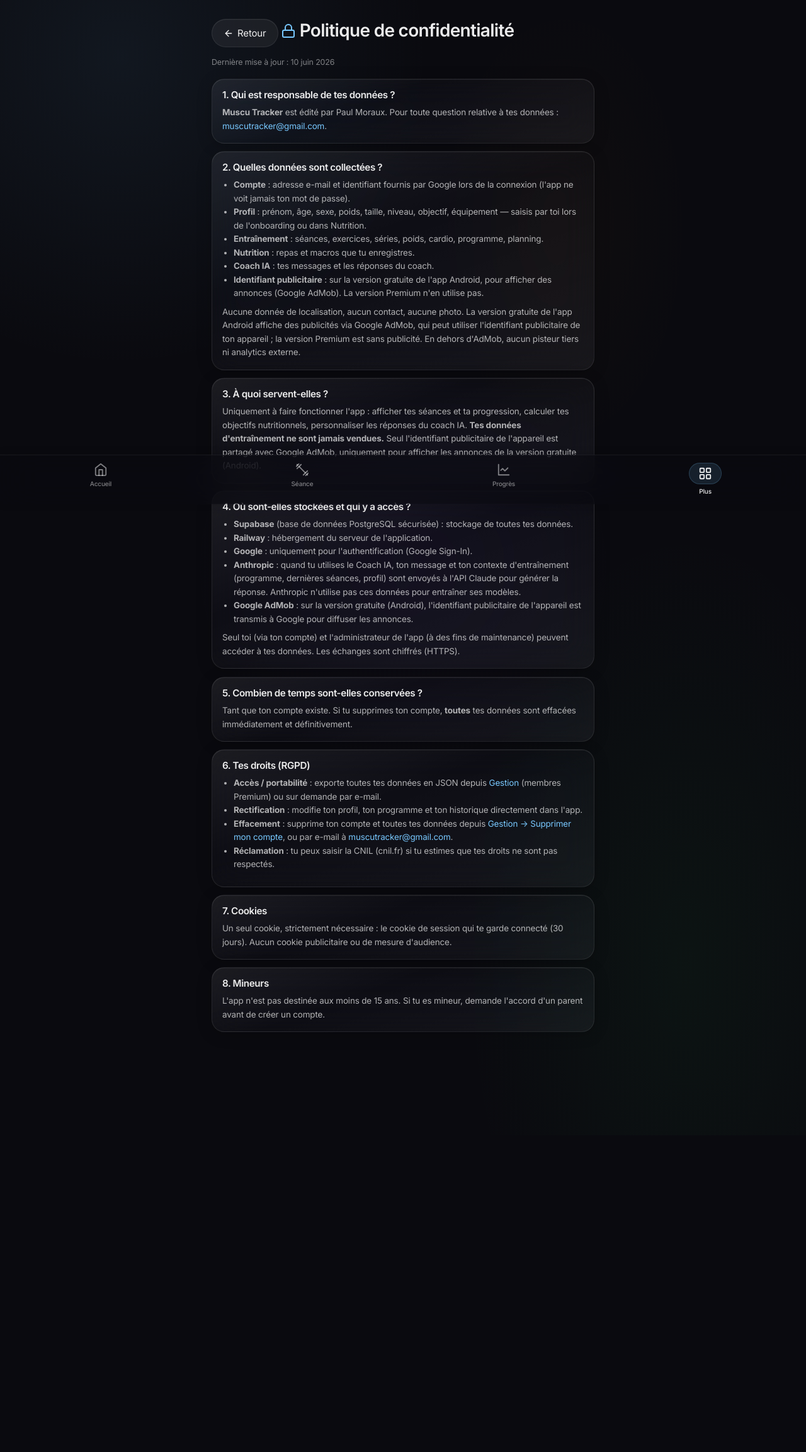
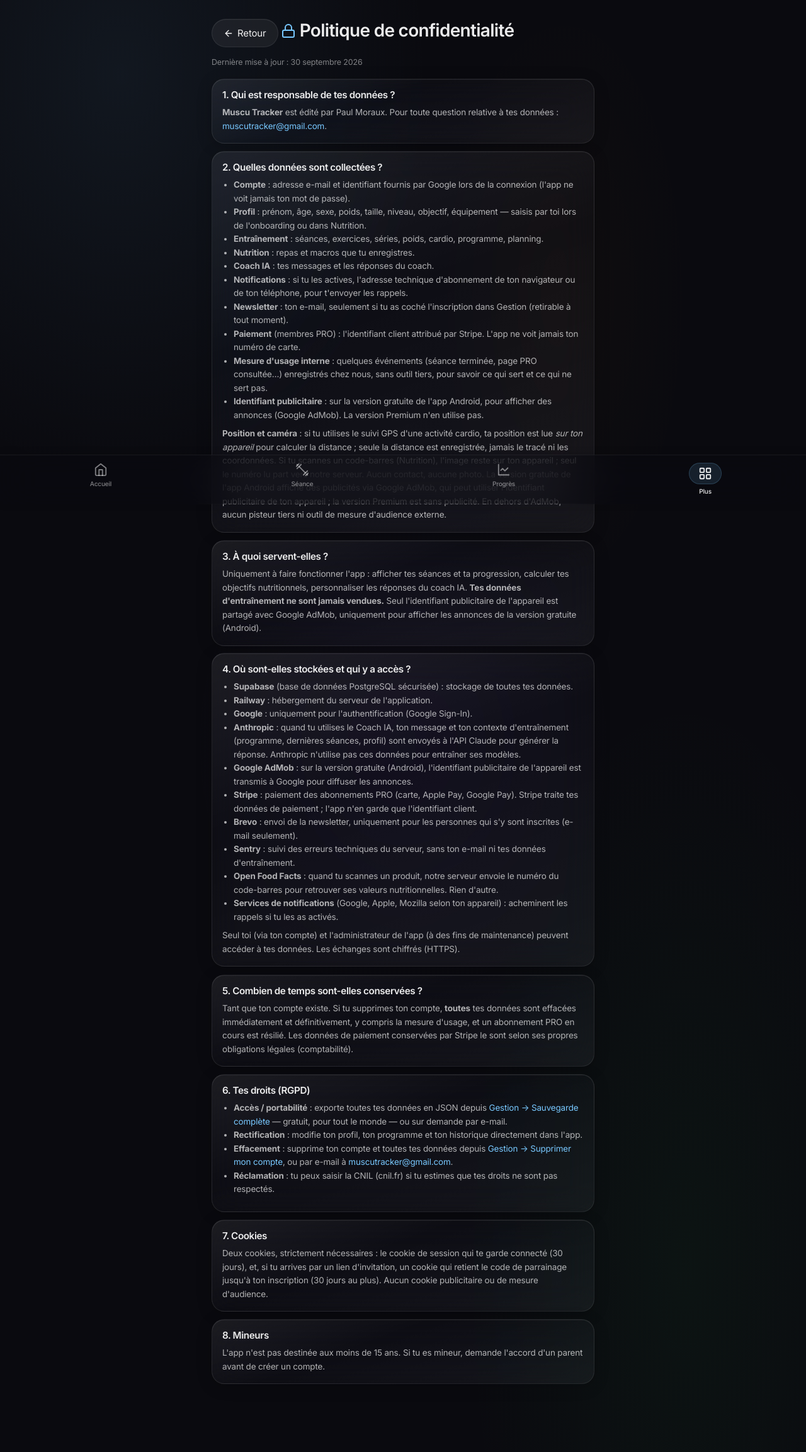
Before and after one commit to morauxpaul-jpg/mon-app-muscu, a Flask app: page /confidentialite in a window 1280 px wide. Shown: the top 2306 px of the page at 63% size. Before the commit the page ends 1639 px from the top, so only its background shows below. Run offline with Flask 3, Linux system fonts and the light colour scheme.

Commit message:
fix(rgpd): export gratuit et complet, effacement complet, politique exacte
Audit du 30/09, I12 (partie ne dependant pas des infos d'editeur).
- Export de ses donnees gratuit pour tous (portabilite, RGPD art. 20) ;
  il etait PRO, et la page de suppression renvoyait vers un mur. La
  reimportation reste PRO.
- L'export contient aussi la nutrition et les conversations du coach.
- Supprimer son compte efface aussi la table events (mesure d'usage).
- Politique de confidentialite : Stripe, Brevo, Sentry, Open Food Facts,
  services de notifications ; position et camera traitees sur l'appareil
  (seule la distance / le numero de code-barres partent) ; deux cookies
  (session + parrainage) ; export gratuit. FAQ alignee.
- Page PRO et mur : « Export » n'est plus vendu comme avantage payant.

Reste : CGV, mentions legales, retractation (infos d'editeur requises).

Co-Authored-By: Claude Opus 5.5 <noreply@anthropic.com>

```diff
--- a/pwa/core/db.py
+++ b/pwa/core/db.py
@@ -65,7 +65,7 @@ from core.db_profil import (
 
 # ── les repas ───────────────────────────────────────────────────
 from core.db_nutrition import (
-    delete_nutrition, insert_nutrition, list_nutrition, sum_nutrition_day,
+    delete_nutrition, insert_nutrition, list_all_nutrition, list_nutrition, sum_nutrition_day,
     sum_nutrition_range
 )
 
@@ -86,7 +86,7 @@ from core.db_push import (
 
 # ── les conversations du coach ──────────────────────────────────
 from core.db_coach import (
-    clear_coach_messages, create_coach_conversation, delete_coach_conversation,
+    clear_coach_messages, create_coach_conversation, delete_coach_conversation, export_coach,
     insert_coach_message, list_coach_conversations, list_coach_messages,
     rename_coach_conversation, touch_coach_conversation
 )
--- a/pwa/core/db_admin.py
+++ b/pwa/core/db_admin.py
@@ -302,6 +302,10 @@ def delete_user_account(user_id: str) -> None:
         ("body_weight", "user_id"),
         ("session_notes", "user_id"),
         ("push_subscriptions", "user_id"),
+        # Mesure d'usage interne : sans clé étrangère vers le compte, ses
+        # lignes survivaient à la suppression (la politique promet « toutes
+        # tes données »).
+        ("events", "user_id"),
         ("history", "user_id"),
         ("programs", "user_id"),
         ("onboarding", "user_id"),
--- a/pwa/routes/gestion.py
+++ b/pwa/routes/gestion.py
@@ -17,6 +17,7 @@ from core.data import (
     get_hist, get_prog, save_prog, save_prog_body, save_hist, get_profile,
     get_onboarding, delete_user_account, set_newsletter_optin, list_body_weight,
     upsert_body_weight, rename_exercise_rows, list_session_notes,
+    list_all_nutrition, export_coach,
 )
 
 logger = logging.getLogger(__name__)
@@ -548,9 +549,11 @@ def _sanitize_program(raw: dict) -> dict:
 
 @bp.route("/gestion/export")
 def export_data():
-    """Exporte toutes les données utilisateur en JSON (VIP uniquement)."""
-    if not getattr(g, "is_vip_full", False):
-        return paywall("Export complet", 403)
+    """Exporte TOUTES les données de l'utilisateur en JSON — pour tout le
+    monde. C'est le droit à la portabilité (RGPD, art. 20) : il était réservé
+    aux membres PRO, et la page de suppression de compte conseillait
+    d'exporter… vers un mur de paiement (audit du 30/09, I12). La
+    RÉimportation reste une fonction PRO."""
     prog = get_prog()
     hist = get_hist()
     profile = get_profile() or {}
@@ -565,8 +568,15 @@ def export_data():
     except Exception as e:  # migration v34 absente
         logger.error("export list_session_notes FAILED: %s", e)
         bilans = []
+    optionnels = {}
+    for nom, lire in (("nutrition", list_all_nutrition), ("coach", export_coach)):
+        try:
+            optionnels[nom] = lire()
+        except Exception as e:  # table absente : export sans elle
+            logger.error("export %s FAILED: %s", nom, e)
+            optionnels[nom] = [] if nom == "nutrition" else {}
     payload = {
-        "version": 2,
+        "version": 3,
         "exported_at": date.today().isoformat(),
         "programme": prog,
         "historique": hist,
@@ -574,6 +584,9 @@ def export_data():
         "bilans": bilans,
         "profil": {k: v for k, v in profile.items() if k != "id"},
         "onboarding": {k: v for k, v in onboarding.items() if k not in ("user_id", "id")},
+        "nutrition": [{k: v for k, v in r.items() if k != "user_id"}
+                      for r in optionnels["nutrition"]],
+        "coach": optionnels["coach"],
     }
     filename = f"muscu-tracker-backup-{date.today().isoformat()}.json"
     return Response(
--- a/pwa/templates/confidentialite.html
+++ b/pwa/templates/confidentialite.html
@@ -5,7 +5,7 @@
   <a href="{% if is_authenticated %}/plus{% else %}/{% endif %}" class="btn label-icon" style="display:inline-flex; margin-bottom:10px;"><svg class="icon icon-sm"><use href="/static/img/icons.svg#arrow-left"/></svg>Retour</a>
 
   <h1 class="label-icon"><svg class="icon icon-lg icon-accent"><use href="/static/img/icons.svg#lock"/></svg>Politique de confidentialité</h1>
-  <p style="font-size:0.78rem; color:var(--text-3); margin:4px 0 16px;">Dernière mise à jour : 10 juin 2026</p>
+  <p style="font-size:0.78rem; color:var(--text-3); margin:4px 0 16px;">Dernière mise à jour : 30 septembre 2026</p>
 
   <div class="card privacy-card">
     <h3>1. Qui est responsable de tes données ?</h3>
@@ -20,9 +20,13 @@
       <li><strong>Entraînement</strong> : séances, exercices, séries, poids, cardio, programme, planning.</li>
       <li><strong>Nutrition</strong> : repas et macros que tu enregistres.</li>
       <li><strong>Coach IA</strong> : tes messages et les réponses du coach.</li>
+      <li><strong>Notifications</strong> : si tu les actives, l'adresse technique d'abonnement de ton navigateur ou de ton téléphone, pour t'envoyer les rappels.</li>
+      <li><strong>Newsletter</strong> : ton e-mail, seulement si tu as coché l'inscription dans Gestion (retirable à tout moment).</li>
+      <li><strong>Paiement</strong> (membres PRO) : l'identifiant client attribué par Stripe. L'app ne voit jamais ton numéro de carte.</li>
+      <li><strong>Mesure d'usage interne</strong> : quelques événements (séance terminée, page PRO consultée…) enregistrés chez nous, sans outil tiers, pour savoir ce qui sert et ce qui ne sert pas.</li>
       <li><strong>Identifiant publicitaire</strong> : sur la version gratuite de l'app Android, pour afficher des annonces (Google AdMob). La version Premium n'en utilise pas.</li>
     </ul>
-    <p>Aucune donnée de localisation, aucun contact, aucune photo. La version gratuite de l'app Android affiche des publicités via Google AdMob, qui peut utiliser l'identifiant publicitaire de ton appareil ; la version Premium est sans publicité. En dehors d'AdMob, aucun pisteur tiers ni analytics externe.</p>
+    <p><strong>Position et caméra</strong> : si tu utilises le suivi GPS d'une activité cardio, ta position est lue <em>sur ton appareil</em> pour calculer la distance ; seule la distance est enregistrée, jamais le tracé ni les coordonnées. Si tu scannes un code-barres (Nutrition), l'image reste sur ton appareil ; seul le numéro lu part vers notre serveur. Aucun contact, aucune photo. La version gratuite de l'app Android affiche des publicités via Google AdMob, qui peut utiliser l'identifiant publicitaire de ton appareil ; la version Premium est sans publicité. En dehors d'AdMob, aucun pisteur tiers ni outil de mesure d'audience externe.</p>
   </div>
 
   <div class="card privacy-card">
@@ -38,19 +42,24 @@
       <li><strong>Google</strong> : uniquement pour l'authentification (Google Sign-In).</li>
       <li><strong>Anthropic</strong> : quand tu utilises le Coach IA, ton message et ton contexte d'entraînement (programme, dernières séances, profil) sont envoyés à l'API Claude pour générer la réponse. Anthropic n'utilise pas ces données pour entraîner ses modèles.</li>
       <li><strong>Google AdMob</strong> : sur la version gratuite (Android), l'identifiant publicitaire de l'appareil est transmis à Google pour diffuser les annonces.</li>
+      <li><strong>Stripe</strong> : paiement des abonnements PRO (carte, Apple Pay, Google Pay). Stripe traite tes données de paiement ; l'app n'en garde que l'identifiant client.</li>
+      <li><strong>Brevo</strong> : envoi de la newsletter, uniquement pour les personnes qui s'y sont inscrites (e-mail seulement).</li>
+      <li><strong>Sentry</strong> : suivi des erreurs techniques du serveur, sans ton e-mail ni tes données d'entraînement.</li>
+      <li><strong>Open Food Facts</strong> : quand tu scannes un produit, notre serveur envoie le numéro du code-barres pour retrouver ses valeurs nutritionnelles. Rien d'autre.</li>
+      <li><strong>Services de notifications</strong> (Google, Apple, Mozilla selon ton appareil) : acheminent les rappels si tu les as activés.</li>
     </ul>
     <p>Seul toi (via ton compte) et l'administrateur de l'app (à des fins de maintenance) peuvent accéder à tes données. Les échanges sont chiffrés (HTTPS).</p>
   </div>
 
   <div class="card privacy-card">
     <h3>5. Combien de temps sont-elles conservées ?</h3>
-    <p>Tant que ton compte existe. Si tu supprimes ton compte, <strong>toutes</strong> tes données sont effacées immédiatement et définitivement.</p>
+    <p>Tant que ton compte existe. Si tu supprimes ton compte, <strong>toutes</strong> tes données sont effacées immédiatement et définitivement, y compris la mesure d'usage, et un abonnement PRO en cours est résilié. Les données de paiement conservées par Stripe le sont selon ses propres obligations légales (comptabilité).</p>
   </div>
 
   <div class="card privacy-card">
     <h3>6. Tes droits (RGPD)</h3>
     <ul>
-      <li><strong>Accès / portabilité</strong> : exporte toutes tes données en JSON depuis <a href="/gestion">Gestion</a> (membres Premium) ou sur demande par e-mail.</li>
+      <li><strong>Accès / portabilité</strong> : exporte toutes tes données en JSON depuis <a href="/gestion">Gestion → Sauvegarde complète</a> — gratuit, pour tout le monde — ou sur demande par e-mail.</li>
       <li><strong>Rectification</strong> : modifie ton profil, ton programme et ton historique directement dans l'app.</li>
       <li><strong>Effacement</strong> : supprime ton compte et toutes tes données depuis <a href="/gestion">Gestion → Supprimer mon compte</a>, ou par e-mail à <a href="mailto:muscutracker@gmail.com">muscutracker@gmail.com</a>.</li>
       <li><strong>Réclamation</strong> : tu peux saisir la CNIL (cnil.fr) si tu estimes que tes droits ne sont pas respectés.</li>
@@ -59,7 +68,7 @@
 
   <div class="card privacy-card">
     <h3>7. Cookies</h3>
-    <p>Un seul cookie, strictement nécessaire : le cookie de session qui te garde connecté (30 jours). Aucun cookie publicitaire ou de mesure d'audience.</p>
+    <p>Deux cookies, strictement nécessaires : le cookie de session qui te garde connecté (30 jours), et, si tu arrives par un lien d'invitation, un cookie qui retient le code de parrainage jusqu'à ton inscription (30 jours au plus). Aucun cookie publicitaire ou de mesure d'audience.</p>
   </div>
 
   <div class="card privacy-card">
--- a/pwa/templates/faq.html
+++ b/pwa/templates/faq.html
@@ -97,7 +97,7 @@
     <details class="faq-item">
       <summary>L'app est-elle bien protégée ?</summary>
       <div class="faq-answer">
-        <p>Oui. Tout passe par une connexion <strong>chiffrée</strong>, ton accès est protégé, et l'app ne peut pas toucher à ta <strong>caméra, ton micro ni ta position</strong>. La seule chose qu'elle peut te demander, ce sont les notifications — que tu restes libre d'accepter ou de refuser.</p>
+        <p>Oui. Tout passe par une connexion <strong>chiffrée</strong>, ton accès est protégé, et l'app ne touche jamais à ton <strong>micro</strong>. Elle ne te demande la <strong>caméra</strong> que pour scanner un code-barres (l'image reste sur ton téléphone) et ta <strong>position</strong> que pour mesurer la distance d'une sortie cardio (seule la distance est enregistrée). Les notifications, tu restes libre de les accepter ou de les refuser.</p>
       </div>
     </details>
 
@@ -132,7 +132,7 @@
     <details class="faq-item">
       <summary>Puis-je récupérer mes données ?</summary>
       <div class="faq-answer">
-        <p>Oui. Les membres <strong>Premium</strong> peuvent exporter toutes leurs données dans un fichier depuis <a href="/gestion">Gestion</a> (et les réimporter). Tu peux aussi exporter ton programme depuis <a href="/programme">Programme</a>.</p>
+        <p>Oui, <strong>gratuitement</strong> : exporte toutes tes données dans un fichier depuis <a href="/gestion">Gestion</a>. Les membres <strong>Premium</strong> peuvent aussi les réimporter, et exporter leur programme seul depuis <a href="/programme">Programme</a> pour le partager.</p>
       </div>
     </details>
 
--- a/pwa/templates/premium.html
+++ b/pwa/templates/premium.html
@@ -108,7 +108,7 @@
         <li><span class="ok">✓</span>Suivi nutrition (calories &amp; macros)</li>
         <li><span class="ok">✓</span>Stats détaillées (body map, 1RM, zoom)</li>
         <li><span class="ok">✓</span>Programmes avancés (PPL, Upper/Lower…)</li>
-        <li><span class="ok">✓</span>Multi-programmes &amp; profils · Export</li>
+        <li><span class="ok">✓</span>Multi-programmes &amp; profils · Réimport de sauvegarde</li>
         <li><span class="ok">✓</span>Sans publicité</li>
       </ul>
       {% if is_vip_full %}
--- a/pwa/templates/vip_wall.html
+++ b/pwa/templates/vip_wall.html
@@ -6,7 +6,6 @@
 {% set taglines = {
   "Coach IA": "Un coach personnel disponible 24/7 : conseils, programmes, technique, nutrition — alimenté par l'IA.",
   "Nutrition": "Calories, macros et objectifs calculés pour toi, avec un suivi quotidien simple.",
-  "Export complet": "Garde la main sur tes données : exporte et réimporte tout en un fichier.",
   "Import complet": "Récupère tes données depuis une sauvegarde, en un fichier.",
   "Export de programme": "Partage ou sauvegarde ton programme en un fichier.",
   "Import de programme": "Importe un programme partagé en un instant.",
@@ -32,7 +31,7 @@
     <li><span>✓</span>Suivi nutrition (calories &amp; macros)</li>
     <li><span>✓</span>Stats détaillées : body map, 1RM, zoom</li>
     <li><span>✓</span>Programmes avancés &amp; multi-profils</li>
-    <li><span>✓</span>Sans publicité · Export de tes données</li>
+    <li><span>✓</span>Sans publicité · Réimport de tes sauvegardes</li>
   </ul>
 
   <a href="/premium" class="btn vipw-cta label-icon">
```
Also changed, not shown: pwa/core/data.py (+8 -0 lines), pwa/core/db_coach.py (+15 -1 lines), pwa/core/db_nutrition.py (+9 -1 lines), pwa/templates/gestion.html (+7 -12 lines), pwa/tests/test_rgpd.py (added, +88 -0 lines).
